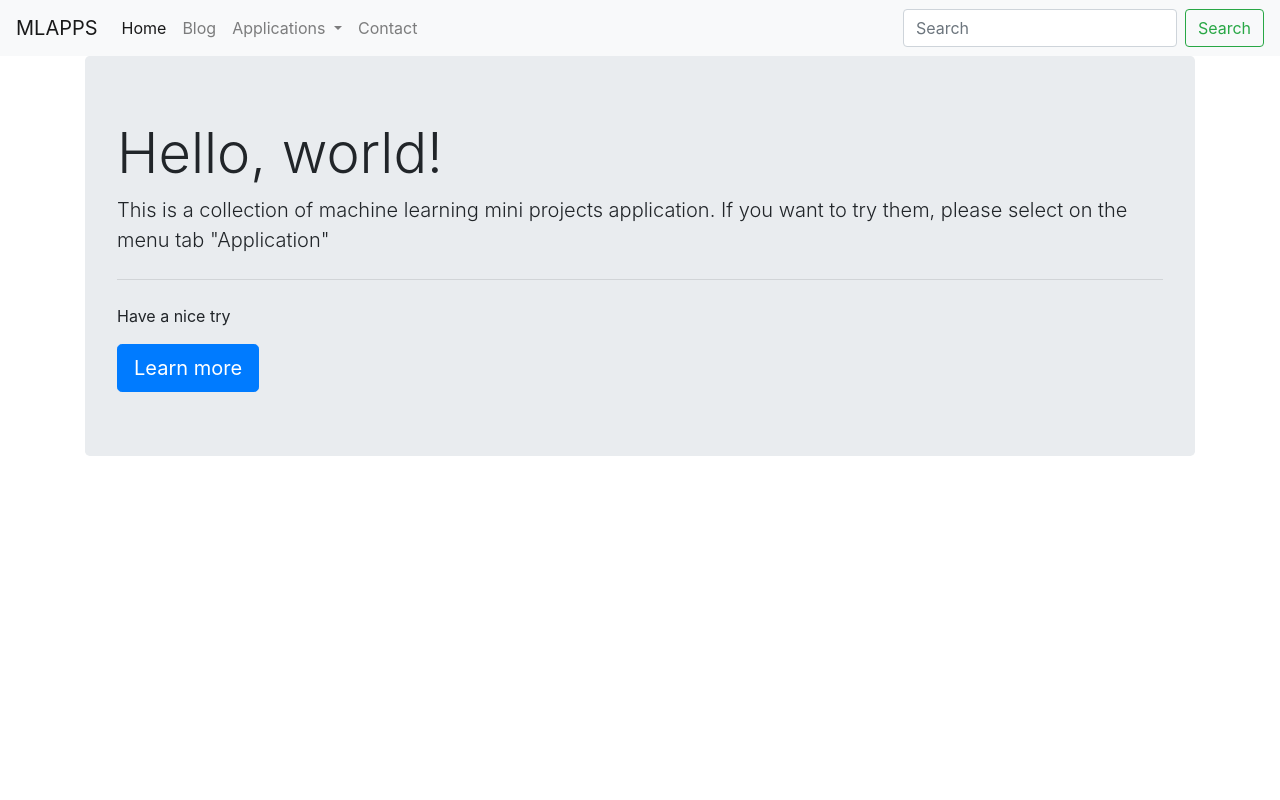
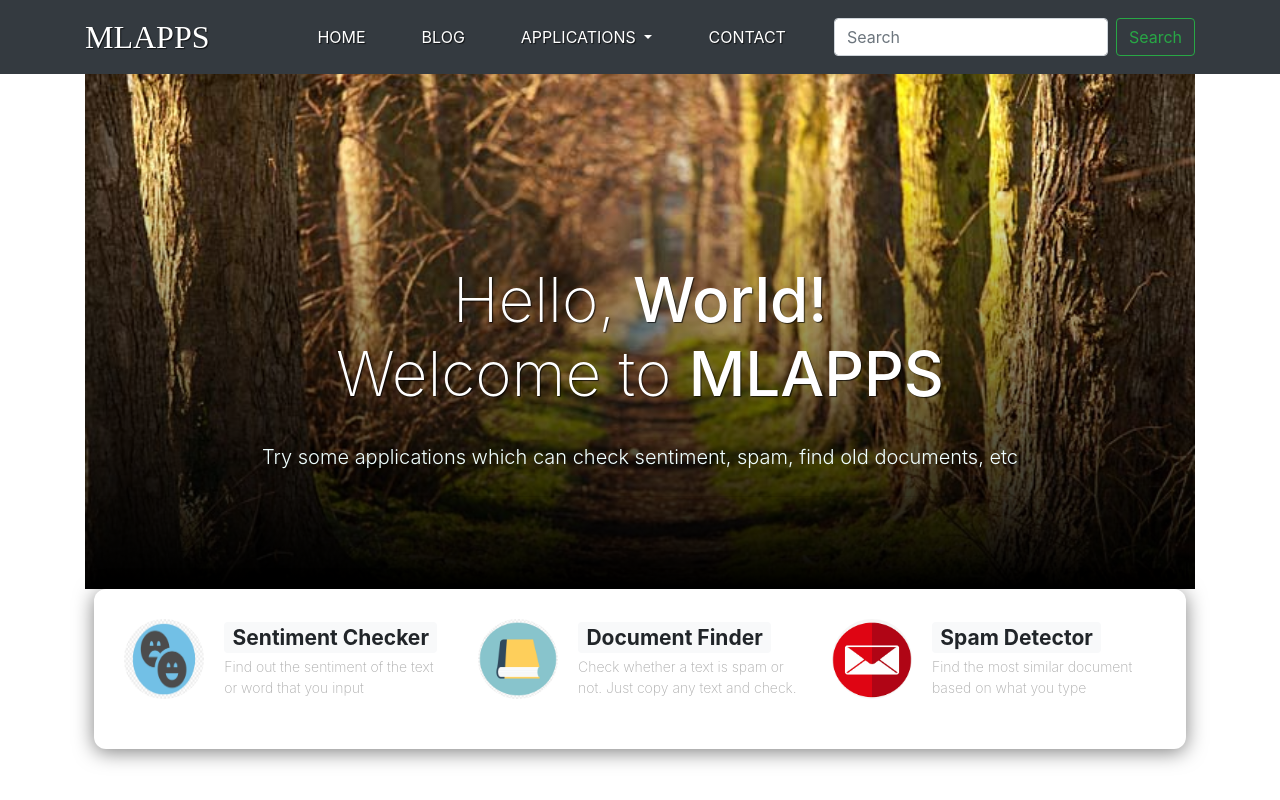
Before and after one commit to Damianus04/document-finder, a Flask app: page / in a window 1280 px wide. Run offline with Flask 2, Linux system fonts and the light colour scheme; parts of the project's set-up code (start-up, migrations or seed data) failed here and were passed over; some libraries are stand-ins or nearby versions.

Commit message:
modify the UI

```diff
--- /dev/null
+++ b/static/styles.css
@@ -0,0 +1,185 @@
+/* Navbar */
+.navbar {
+  position: relative;
+  z-index: 1;
+  margin-bottom: 50px;
+}
+.navbar-brand {
+  font-family: Viga;
+  font-size: 32px;
+  color: #1c2c5d;
+}
+
+/* Jumbotron */
+.jumbotron {
+  background-image: url(img/nature.jpg);
+  background-size: cover;
+  height: 540px;
+  text-align: center;
+  position: relative;
+}
+
+.jumbotron .container {
+  position: relative;
+  z-index: 1;
+}
+
+.jumbotron::after {
+  content: "";
+  display: block;
+  width: 100%;
+  height: 80%;
+
+  background-image: linear-gradient(to top, rgba(0, 0, 0, 1), rgba(0, 0, 0, 0));
+  position: absolute;
+  bottom: 0;
+}
+
+.jumbotron .display-4 {
+  color: white;
+  margin-top: 150px;
+  font-weight: 200;
+  text-shadow: 1px 1px 1px rgba(0, 0, 0, 0.7);
+  font-size: 31px;
+  margin-bottom: 30px;
+}
+.jumbotron .display-4 span {
+  font-weight: 500;
+}
+
+/* Info Panel */
+.info-panel {
+  box-shadow: 0 3px 20px rgba(0, 0, 0, 0.5);
+  border-radius: 12px;
+  margin-top: 100px;
+  background-color: white;
+  padding: 30px;
+}
+.info-panel img {
+  height: 80px;
+  width: 80px;
+  margin-right: 20px;
+  margin-bottom: 20px;
+}
+.info-panel h4 {
+  font-size: 16px;
+  text-transform: uppercase;
+  font-weight: bold;
+  margin-top: 5px;
+}
+.info-panel p {
+  font-size: 14px;
+  color: #acacac;
+  margin-top: -5px;
+  font-weight: 200;
+}
+
+/* Working Space */
+.workingspace {
+  margin-top: 120px;
+  text-align: center;
+}
+.workingspace h3 {
+  font-size: 52px;
+  font-weight: 200;
+  text-transform: uppercase;
+  margin-top: 30px;
+}
+.workingspace h3 span {
+  font-weight: 500;
+}
+.workingspace p {
+  font-size: 18px;
+  color: #acacac;
+  font-weight: 200;
+  margin-top: 30px 0;
+}
+
+/* testimonial */
+.testimonial {
+  margin-top: 100px;
+}
+.testimonial h5 {
+  text-align: center;
+  font-weight: 200;
+  font-style: italic;
+  font-size: 24px;
+}
+.testimonial figure img {
+  width: 60px;
+  margin: 20px 15px 10px;
+  opacity: 0.7;
+}
+.testimonial figure img.utama {
+  width: 90px;
+  opacity: 1;
+  margin-top: 5px;
+}
+.testimonial figure h5 {
+  font-size: 16px;
+  font-weight: bold;
+  font-style: normal;
+  color: #1c2c5d;
+}
+.testimonial figure p {
+  font-size: 12px;
+  color: #acacac;
+  text-align: center;
+  margin-top: -5px;
+}
+
+.footer {
+  margin-top: 200px;
+}
+.footer p {
+  color: #acacac;
+  font-size: 18px;
+}
+
+/* Utility */
+.button {
+  text-transform: uppercase;
+  border-radius: 40px;
+}
+
+/* DESKTOP VERSION */
+/* // Large devices (desktops, 992px and up) */
+
+/* Navbar Desktop */
+@media (min-width: 992px) {
+  .navbar-brand,
+  .nav-link {
+    color: white !important;
+    text-shadow: 1px 1px 1px rgba(0, 0, 0, 0.7);
+  }
+  .nav-link {
+    text-transform: uppercase;
+    margin-right: 40px;
+  }
+
+  .nav-link:hover::after {
+    content: "";
+    display: block;
+    border-bottom: 3px solid #0b63dc;
+    width: 50%;
+    margin: auto;
+    padding-bottom: 5px;
+    margin-bottom: -8px;
+  }
+
+  .jumbotron {
+    margin-top: -75px;
+    height: 640px;
+  }
+  .jumbotron .display-4 {
+    font-size: 62px;
+  }
+
+  .workingspace {
+    text-align: left;
+  }
+
+  .testimonial h5 {
+    font-size: 32px;
+  }
+}
--- a/templates/app_df_home.html
+++ b/templates/app_df_home.html
@@ -5,14 +5,14 @@ block page_content %}
   <h1>Check Document</h1>
 </div>
 
-<div class="container text-center">
+<div class="container text-center" style="margin-bottom: 80px;">
   <form action="{{ url_for('app_df_result')}}" method="POST">
     <div class="form-group">
       <label for="exampleFormControlTextarea1">Enter Text Here</label>
       <textarea name="text" class="form-control" id="text" rows="3"></textarea>
       <input
         type="submit"
-        class="btn btn-light input-keyword"
+        class="btn btn-primary input-keyword"
         value="Find Similar Document"
       />
     </div>
--- a/templates/app_df_result.html
+++ b/templates/app_df_result.html
@@ -4,7 +4,7 @@ block page_content %}
   <h1>Search Result</h1>
 </div>
 
-<div class="row">
+<div class="row" style="margin-bottom: 80px;">
   <div class="col-sm-6">
     <div class="card">
       <div class="card-body">
--- a/templates/app_sc_home.html
+++ b/templates/app_sc_home.html
@@ -9,7 +9,7 @@
   <h1>Check Sentiment</h1>
 </div>
 
-<div class="container text-center">
+<div class="container text-center" style="margin-bottom: 80px;">
   <form action="{{ url_for('app_sc_result')}}" method="POST">
     <div class="form-group">
       <label for="exampleFormControlTextarea1">Enter Text Here</label>
--- a/templates/app_sc_result.html
+++ b/templates/app_sc_result.html
@@ -4,7 +4,7 @@ block page_content %}
   <h1>Sentiment</h1>
 </div>
 
-<div class="container text-center">
+<div class="container text-center" style="margin-bottom: 80px;">
   {% if prediction == 1 %}
   <h3>POSITIVE</h3>
   {% elif prediction == -1 %}
--- a/templates/app_sd_home.html
+++ b/templates/app_sd_home.html
@@ -5,7 +5,7 @@ block page_content%}
   <h1>Spam Detector</h1>
 </div>
 
-<div class="container text-center">
+<div class="container text-center" style="margin-bottom: 80px;">
   <form action="{{ url_for('app_sd_result')}}" method="POST">
     <div class="form-group">
       <label for="exampleFormControlTextarea1">Enter Text Here</label>
--- a/templates/base.html
+++ b/templates/base.html
@@ -16,6 +16,9 @@
       crossorigin="anonymous"
     />
 
+    <!-- My CSS -->
+    <link rel="stylesheet" href="../static/styles.css" />
+
     {% if title %}
     <title>{{ title }} - MLAPPS</title>
     {% else %}
@@ -24,7 +27,11 @@
   </head>
   <body>
     <!-- Navbar -->
-    <nav class="navbar navbar-expand-lg navbar-light bg-light">
+    <nav
+      class="navbar navbar-expand-lg navbar-light bg-dark position-relative"
+      style="margin-bottom: 20px; z-index: 1; margin-bottom: 50px;"
+    >
+      <div class="container">
         <a class="navbar-brand" href="/">MLAPPS</a>
         <button
           class="navbar-toggler"
@@ -39,7 +46,7 @@
         </button>
 
         <div class="collapse navbar-collapse" id="navbarSupportedContent">
-        <ul class="navbar-nav mr-auto">
+          <ul class="navbar-nav ml-auto">
             <li class="nav-item active">
               <a class="nav-link" href="/"
                 >Home <span class="sr-only">(current)</span></a
@@ -90,7 +97,9 @@
             </button>
           </form>
         </div>
+      </div>
     </nav>
+    <!-- end Navbar -->
 
     <!-- Content Loader -->
     {% block content %}
@@ -98,6 +107,83 @@
       {% block page_content %}{% endblock %}
     </div>
     {% endblock %}
+
+    <!-- Info Panel -->
+    <div class="row justify-content-center">
+      <div
+        class="col-10 info-panel"
+        style="
+          margin-top: -32px;
+          box-shadow: 0 3px 20px rgba(0, 0, 0, 0.5);
+          border-radius: 12px;
+          background-color: white;
+          padding: 30px;
+        "
+      >
+        <div class="row">
+          <div class="col-lg">
+            <img
+              src="../static/img/sentiment.png"
+              alt="employee"
+              class="float-left rounded-circle"
+              style="
+                height: 80px;
+                width: 80px;
+                margin-right: 20px;
+                margin-bottom: 20px;
+              "
+            />
+            <h3>
+              <a href="{{ url_for('app_sc_home')}}" class="badge badge-light"
+                >Sentiment Checker</a
+              >
+            </h3>
+            <p>Find out the sentiment of the text or word that you input</p>
+          </div>
+          <div class="col-lg">
+            <img
+              src="../static/img/document.png"
+              alt="employee"
+              class="float-left rounded-circle"
+              style="
+                height: 80px;
+                width: 80px;
+                margin-right: 20px;
+                margin-bottom: 20px;
+              "
+            />
+            <h3>
+              <a href="{{ url_for('app_df_home')}}" class="badge badge-light"
+                >Document Finder</a
+              >
+            </h3>
+            <p>
+              Check whether a text is spam or not. Just copy any text and check.
+            </p>
+          </div>
+          <div class="col-lg">
+            <img
+              src="../static/img/spam.png"
+              alt="employee"
+              class="float-left rounded-circle"
+              style="
+                height: 80px;
+                width: 80px;
+                margin-right: 20px;
+                margin-bottom: 20px;
+              "
+            />
+            <h3>
+              <a href="{{ url_for('app_sd_home')}}" class="badge badge-light"
+                >Spam Detector</a
+              >
+            </h3>
+            <p>Find the most similar document based on what you type</p>
+          </div>
+        </div>
+      </div>
+    </div>
+    <!-- end Info Panel -->
 
     <!-- Optional JavaScript -->
     <!-- jQuery first, then Popper.js, then Bootstrap JS -->
--- a/templates/index.html
+++ b/templates/index.html
@@ -4,18 +4,28 @@
 <!-- Title -->
 {% block title %} MLAPPS HOME {% endblock %}
 
-<!-- Index Content -->
+<!-- Jumbotron -->
 {% block page_content %}
-<div class="jumbotron">
-  <h1 class="display-4">Hello, world!</h1>
-  <p class="lead">
-    This is a collection of machine learning mini projects application. If you
-    want to try them, please select on the menu tab "Application"
-  </p>
-  <hr class="my-4" />
-  <p>
-    Have a nice try
-  </p>
-  <a class="btn btn-primary btn-lg" href="#" role="button">Learn more</a>
+<div
+  class="jumbotron jumbotron-fluid"
+  style="
+    background-image: url(../static/img/nature.jpg);
+    background-size: cover;
+    height: 540px;
+    text-align: center;
+    position: relative;
+  "
+>
+  <div class="container text-center">
+    <h1 class="display-4">
+      Hello, <span>World!</span><br />
+      Welcome to <span>MLAPPS</span>
+    </h1>
+    <p class="lead" style="color: azure;">
+      Try some applications which can check sentiment, spam, find old documents,
+      etc
+    </p>
+    <hr class="my-4" />
+  </div>
 </div>
 {% endblock %}
```
Also changed, not shown: templates/app_sd_result.html (+3 -5 lines), static/img/document.png (added), static/img/nature.jpg (added), static/img/sentiment.png (added), static/img/spam.png (added). Lines whose indentation alone changed are shown as unchanged.
